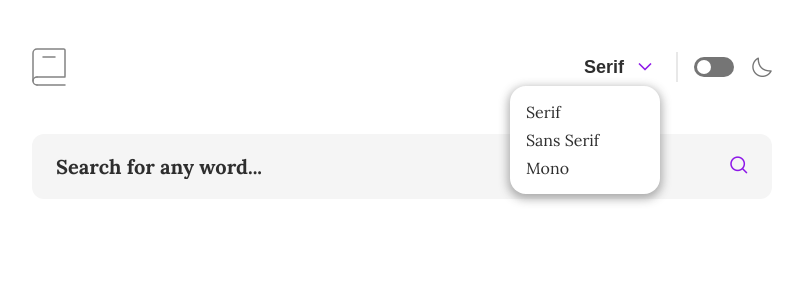
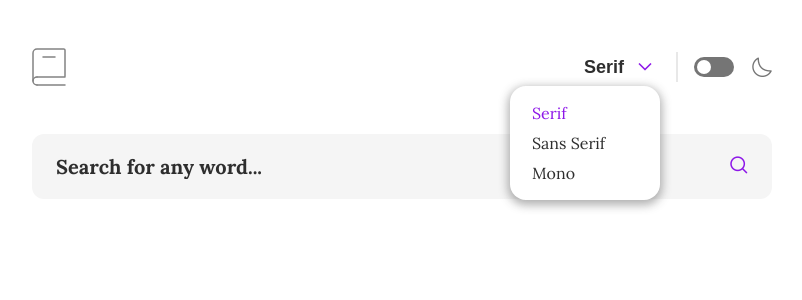
Before and after one commit to DmitryMuzalev/dictionary-web-app-ts, a React (Create React App) app: page / in a window 1280 px wide. Both pictures are taken after a click on the button "Serif". Shown: the top 300 px of the page, without its empty margins (238-1040 px from the left). Built offline with nearby package versions, Linux system fonts and the light colour scheme.

Commit message:
fix: fontSwitcher

```diff
--- a/src/components/FontSwitcher/FontSwitcher.module.scss
+++ b/src/components/FontSwitcher/FontSwitcher.module.scss
@@ -54,11 +54,25 @@
     box-shadow: 0px 3px 10px 2px rgba(var(--options-shadow-color), 0.4);
 
     li {
-      cursor: pointer;
-      transition: color 0.3s;
-      &:hover {
-        color: var(--accent-300);
+      button {
+        cursor: pointer;
+        text-transform: capitalize;
+        font-family: inherit;
+        font-size: inherit;
+        color: inherit;
+        width: 100%;
+        text-align: left;
+        background-color: transparent;
+        border: none;
+        transition: color 0.3s;
+        &:hover {
+          color: var(--accent-300);
+        }
       }
     }
   }
 }
+
+.activeFont {
+  color: var(--accent-400);
+}
--- a/src/components/FontSwitcher/FontSwitcher.tsx
+++ b/src/components/FontSwitcher/FontSwitcher.tsx
@@ -31,7 +31,8 @@ export const FontSwitcher = ({}: FontSwitcherProps) => {
         <ul className={styles.fontSwitcherOption}>
           {option.map((op, i) => {
             return (
-              <li
+              <li className={selectFont === op ? styles.activeFont : ""}>
+                <button
                   key={i}
                   onClick={() => {
                     setSelectFont(op);
@@ -39,6 +40,7 @@ export const FontSwitcher = ({}: FontSwitcherProps) => {
                   }}
                 >
                   {op}
+                </button>
               </li>
             );
           })}
--- a/src/components/ThemeSwitcher/ThemeSwitcher.module.scss
+++ b/src/components/ThemeSwitcher/ThemeSwitcher.module.scss
@@ -29,6 +29,7 @@
   display: inline-block;
   width: 2.5rem;
   height: 1.25rem;
+  outline: invert;
 
   input {
     opacity: 0;
```
Lines whose indentation alone changed are shown as unchanged.
